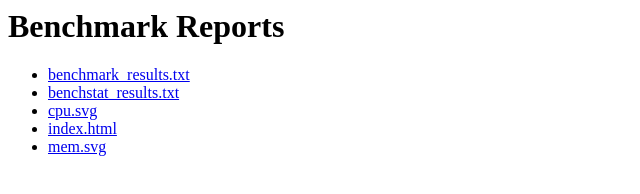
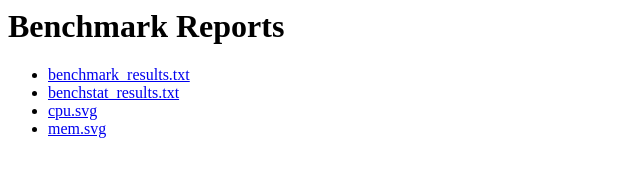
Before and after one commit to ns-cchen/reverse_proxy, a plain HTML site: page index.html in a window 1280 px wide. Shown: the full height of the page, 0-640 px from the left. Drawn offline with Linux system fonts and the light colour scheme.

Commit message:
deploy: 5b0fbd6491c7f901f288f1b46eda15fd1d601941

```diff
--- a/index.html
+++ b/index.html
@@ -2,6 +2,5 @@
 <li><a href='benchmark_results.txt'>benchmark_results.txt</a></li>
 <li><a href='benchstat_results.txt'>benchstat_results.txt</a></li>
 <li><a href='cpu.svg'>cpu.svg</a></li>
-<li><a href='index.html'>index.html</a></li>
 <li><a href='mem.svg'>mem.svg</a></li>
 </ul></body></html>
```
Also changed, not shown: benchmark_results.txt, benchstat_results.txt, cpu.svg, mem.svg.
